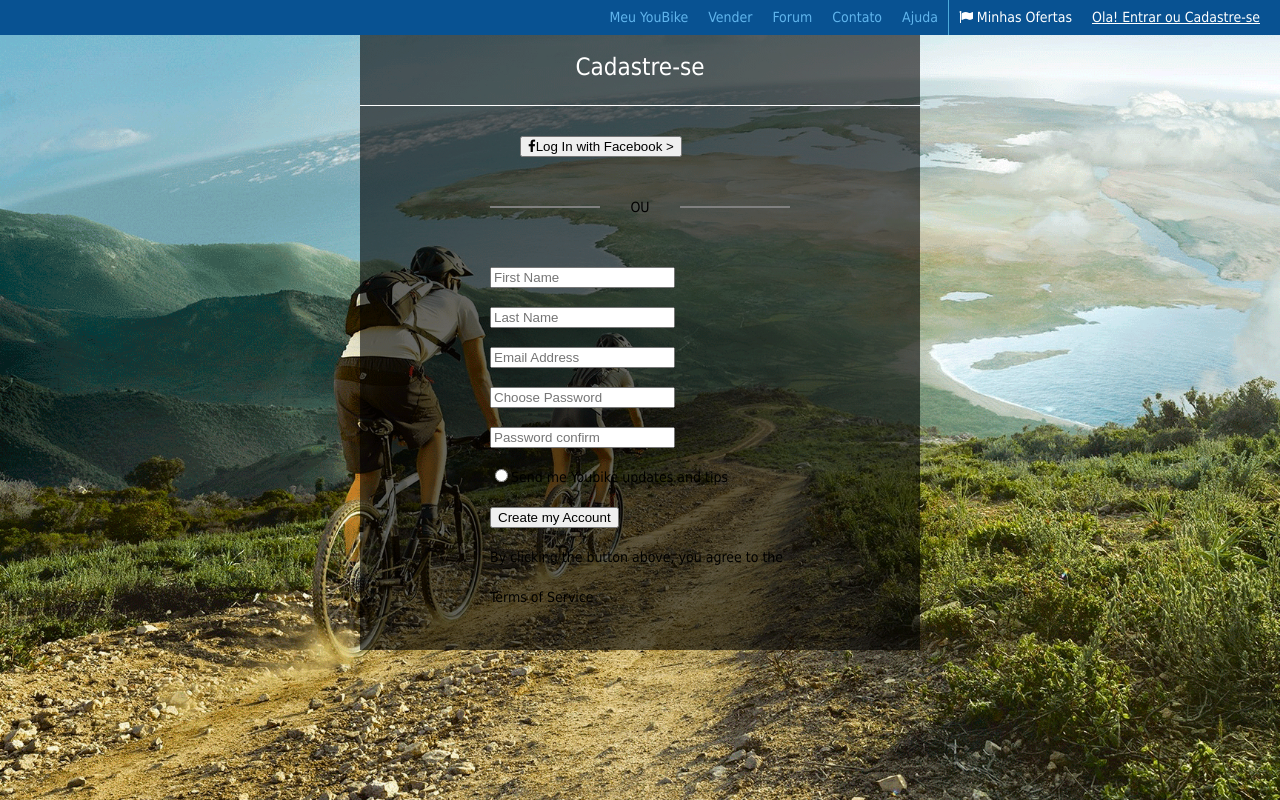
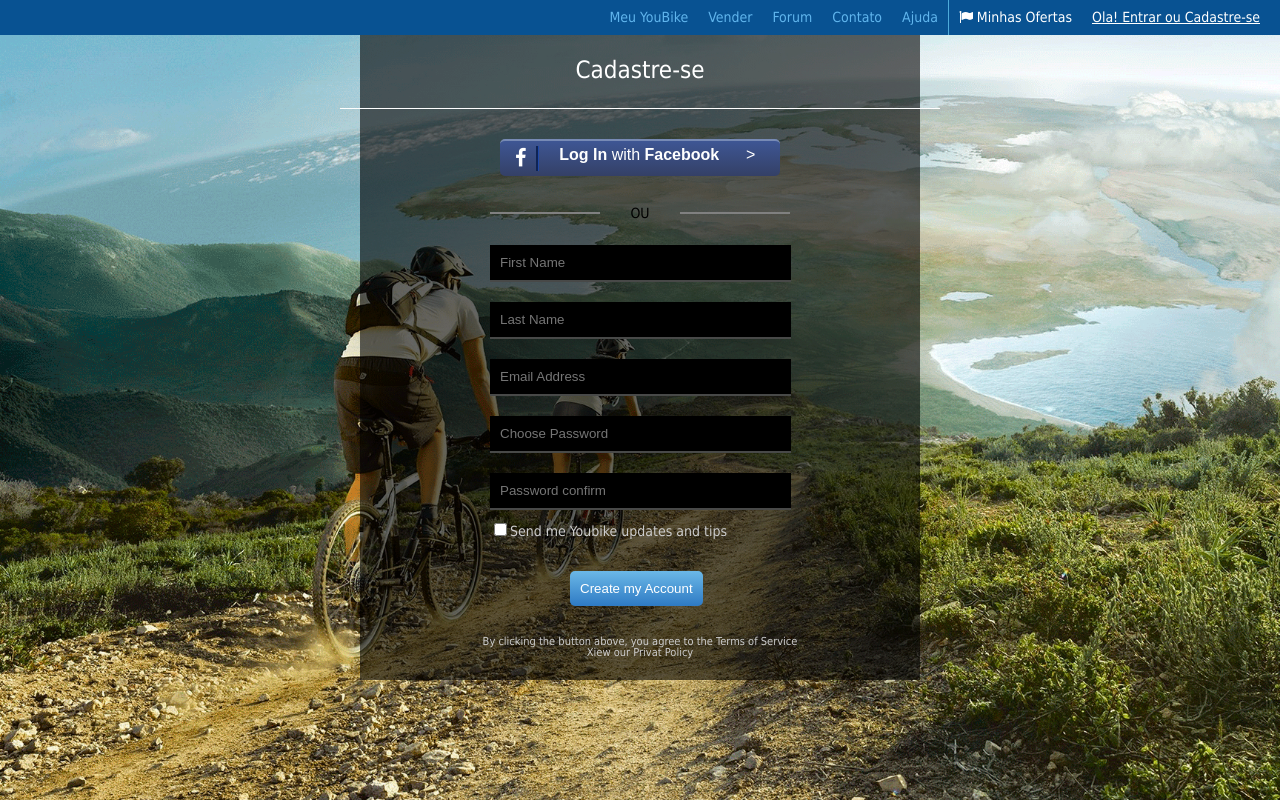
Before and after one commit to Svitlana3012/go-fe-home-work, a plain HTML site: page hw-5/index.html in a window 1280 px wide. Drawn offline with Linux system fonts and the light colour scheme.

```diff
--- a/hw-5/css/style.css
+++ b/hw-5/css/style.css
@@ -59,13 +59,17 @@ background-color: #4eabda;
   color: white;
 }
 .registr {
-  /*margin: 0 auto;
-  vertical-align: middle;*/
+  display: flex;
+  flex-direction: column;
+  justify-content: center;
+  align-items: center;
   width: 560px;
-  height: 615px;
+  height: 625px;
   background-color: rgba(0, 0, 0, .6);
+  padding-bottom: 20px;
 }
 .reg_title {
+  width: 100%;
   font-size: 24px;
   color: white;
   text-align: center;
@@ -75,14 +79,41 @@ background-color: #4eabda;
 }
 form {
   width: 300px;
-  height: 450px;
-  margin: 0 auto;
-  line-height: 40px;
+  line-height: 20px;
 }
 button {
+  width: 50%;
+  padding: 5px;
   margin: 30px;
+  border-top: 2px solid #778ab5;
+  border-bottom: none;
+  border-right: none;
+  border-left: none;
+  border-radius: 5px;
+  background: linear-gradient(#3e5694, #344066);
+  color: white;
+  font-size: 16px;
+}
+.fb {
+  float: left;
+  padding: 1px 10px 1px 10px;
+  font-size: 20px;
+  border-right-width: 3px;
+  border-right-color: #1f49a9;
+  border-right-style: groove;
+}
+button:afer {
+  display: inline-block;
+  content: "";
+  border-right-width: 3px;
+  border-right-color: #1f49a9;
+  border-right-style: groove;
+}
+.bold {
+  font-weight: bold;
 }
 fieldset {
+  width: 50%;
   border-top: 2px solid gray;
   border-bottom: none;
   border-right: none;
@@ -91,11 +122,42 @@ fieldset {
 legend {
   text-align: center;
   padding: 0 30px 0 30px;
-  margin-bottom: 30px;
+  margin-bottom: 15px;
 }
-input [type="text"],
-input [type="email"],
-input [type="password"] {
+fieldset input[type="text"],
+fieldset input[type="email"],
+fieldset input[type="password"] {
+  width: 97%;
+  padding: 10px 0 10px 10px;
+  margin: 10px 0 10px 0;
   background-color: black;
+  color: #cccccc;
+  border-top: 0;
+  border-bottom: 2px solid #484948;
+  border-right: 0;
+  border-left: 0;
+}
+fieldset input[type="text"]:hover,
+fieldset input[type="email"]:hover,
+fieldset input[type="password"]:hover {
+  background-color: #1b5288;
+  box-shadow: 0 0 10px 3px #47a1d5;
   color: white;
 }
+fieldset input[type="submit"] {
+  display: block;
+  margin: 30px 80px 30px 80px;
+  padding: 10px;
+  background: linear-gradient(#6bb8e7, #2e7ac4);
+  color: white;
+  border: 0;
+  border-radius: 5px;
+}
+.small {
+  color: #cccccc;
+  font-size: 11px;
+  text-align: center;
+}
+.white {
+  color: #cccccc;
+}
--- a/hw-5/index.html
+++ b/hw-5/index.html
@@ -26,20 +26,21 @@
     <main>
      <div class="registr">
        <p class="reg_title">Cadastre-se</p>
-       <form action="#" method="post">
-         <button type="submit" name="fb"><i class="fa fa-facebook" aria-hidden="true"></i>Log In with Facebook &gt</button>
-         <fieldset>
-           <legend>OU</legend>
-           <p><input type="text" name="First Name" placeholder="First Name"/></p>
-           <p><input type="text" name="Last Name" placeholder="Last Name"/></p>
-           <p><input type="email" name="Email Address" placeholder="Email Address"/></p>
-           <p><input type="password" name="Choose Password" placeholder="Choose Password"/></p>
-           <p><input type="password" name="Password confirm" placeholder="Password confirm"/></p>
-           <p><input type="radio" name="updates" value="">Send me Youbike updates and tips</p>
-           <p><input type="submit" name="submit" value="Create my Account"></p>
-           <p>By clicking the button above, you agree to the Terms of Service</p>
+       <button type="submit" name="fb"><span class="fb"><i class="fa fa-facebook" aria-hidden="true"></i></span><span class="bold">Log In</span> with <span class="bold">Facebook</span>&nbsp &nbsp &nbsp &gt</button>
+       <fieldset>
+        <legend>OU</legend>
+          <form action="#" method="post">
+           <input type="text" name="First Name" placeholder="First Name"/>
+           <input type="text" name="Last Name" placeholder="Last Name"/>
+           <input type="email" name="Email Address" placeholder="Email Address"/>
+           <input type="password" name="Choose Password" placeholder="Choose Password"/>
+           <input type="password" name="Password confirm" placeholder="Password confirm"/>
+           <input type="checkbox" name="updates" value=""><span class="white">Send me Youbike updates and tips</span>
+          </form>
+          <input type="submit" name="submit" value="Create my Account">
          </fieldset>
-       </form>
+        <p class="small">By clicking the button above, you agree to the Terms of Service</p>
+        <p class="small">Xiew our Privat Policy</p>
      </div>
     </main>
 
```
